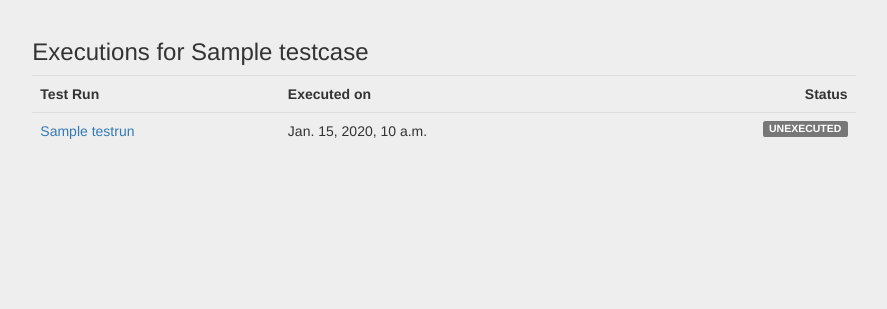
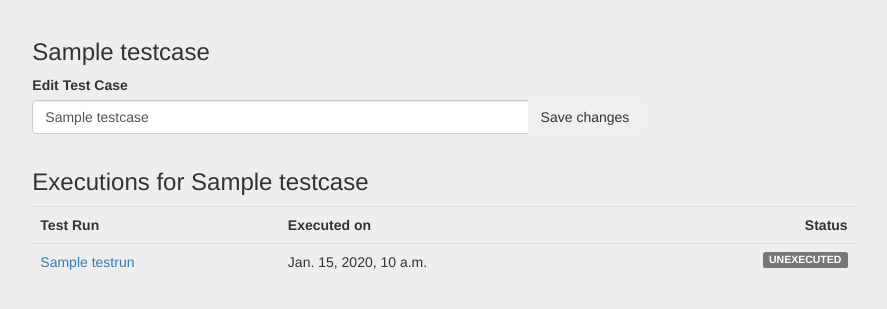
Before and after one commit to maciejd/greenfield-django, a Django app: page /greenfield/case/1/ in a window 1280 px wide. Shown: the part 51-360 px from the top of the page, without its empty margins (196-1083 px from the left). Run offline with Django 3.2, Linux system fonts and the light colour scheme; a user stored in the database is signed in; tables that the repository leaves empty hold one stand-in row (values such as "Sample post"); some libraries are stand-ins or nearby versions.

Commit message:
added login_required decorator to views and urls

```diff
--- a/greenfield/testmanagement/templates/testmanagement/case_detail.html
+++ b/greenfield/testmanagement/templates/testmanagement/case_detail.html
@@ -2,6 +2,25 @@
 {% block content %}
     {% load testmanagement_extras %}
     <div class="container-fluid">
+    <div class="row">
+        <div class="col-lg-8 col-lg-offset-2">
+            <h3>{{ object.title }}</h3>
+        </div>
+    </div>
+    <div class="row">
+        <form action="{% url 'greenfield:save_case' object.id %}" method=post>
+            {% csrf_token %}
+            <div class="form-group col-lg-6 col-lg-offset-2">
+                <label for="title">Edit Test Case</label>
+                <div class="input-group">
+                    <input type="text" id="title" class="form-control" name="title" value="{{ object.title }}" required>
+                    <span class="input-group-btn">
+               <button type="submit" class="btn btn-secondary">Save changes</button>
+             </span>
+                </div>
+            </div>
+        </form>
+    </div>
     <div class="row">
         <div class="col-lg-8 col-lg-offset-2">
             <h3>Executions for {{ object.title }}</h3>
@@ -17,9 +36,11 @@
                         <th class="text-right">Status</th>
                         {% for e in object.testexecution_set.all %}
                             <tr>
-          <td><a href="{% url 'greenfield:run' e.run.id  %}">{{ e.run.title }}</a></td>
+                                <td><a href="{% url 'greenfield:run' e.run.id %}">{{ e.run.title }}</a></td>
                                 <td>{{ e.updated_at }} </td>
-          <td><span class="label label-{{ e.status|label }} pull-right">{{ e.get_status_display }}</span></td>
+                                <td><span
+                                        class="label label-{{ e.status|label }} pull-right">{{ e.get_status_display }}</span>
+                                </td>
                             </tr>
                         {% endfor %}
                 </table>
--- a/greenfield/testmanagement/templates/testmanagement/login.html
+++ b/greenfield/testmanagement/templates/testmanagement/login.html
@@ -2,6 +2,10 @@
 
 {% block content %}
     <div class="container">
+        {% if form.errors %}
+            <div class="alert alert-danger" role="alert">Your username and password didn't match. Please try again.
+            </div>
+        {% endif %}
         <form class="form-signin" method="post">
             <h2 class"form-signin-heading">Sign in</h2>
             <label for="username" class="sr-only">Username</label>
--- a/greenfield/testmanagement/urls.py
+++ b/greenfield/testmanagement/urls.py
@@ -20,4 +20,5 @@ urlpatterns = [
     url(r'case/(?P<pk>[0-9]+)/$', login_required(views.CaseDetailView.as_view()), name='case'),
     url(r'^login/$', auth_views.login,  {'template_name': 'testmanagement/login.html'}, name='login'),
     url(r'^logout/$', auth_views.logout, {'next_page': 'greenfield:login'}, name='logout'),
+    url(r'^case/(?P<case_id>[0-9]+)/save$', views.save_case, name='save_case'),
     ]
--- a/greenfield/testmanagement/views.py
+++ b/greenfield/testmanagement/views.py
@@ -68,3 +68,10 @@ def update_result(request, run_id, execution_id):
 class CaseDetailView(generic.DetailView):
     model = TestCase
     template_name = 'testmanagement/case_detail.html'
+
+@login_required
+def save_case(request, case_id):
+    tc = get_object_or_404(TestCase, pk=case_id)
+    tc.title=request.POST['title']
+    tc.save()
+    return HttpResponseRedirect(reverse('greenfield:suite', kwargs={'pk': tc.suite.id}))
```
Lines whose indentation alone changed are shown as unchanged.
